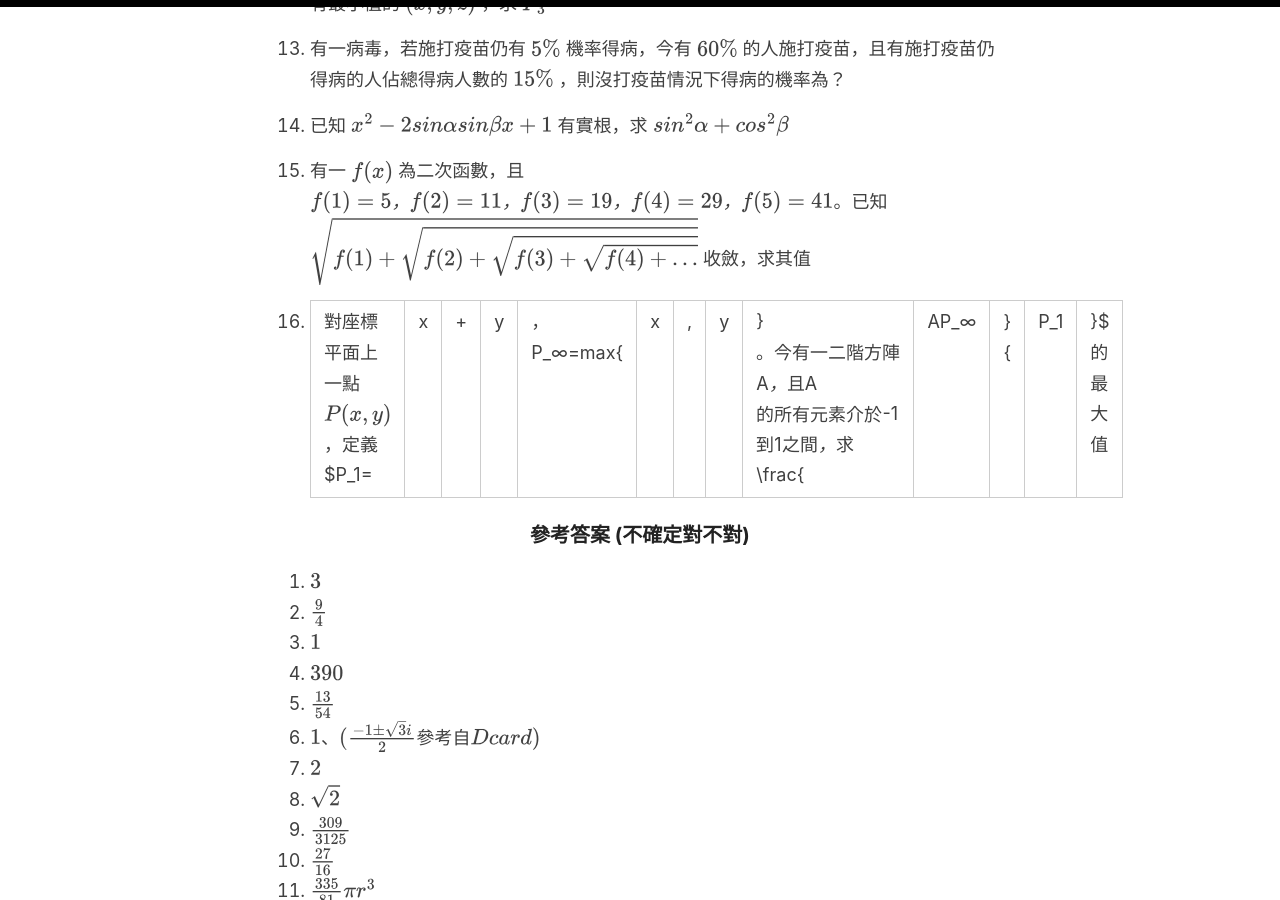
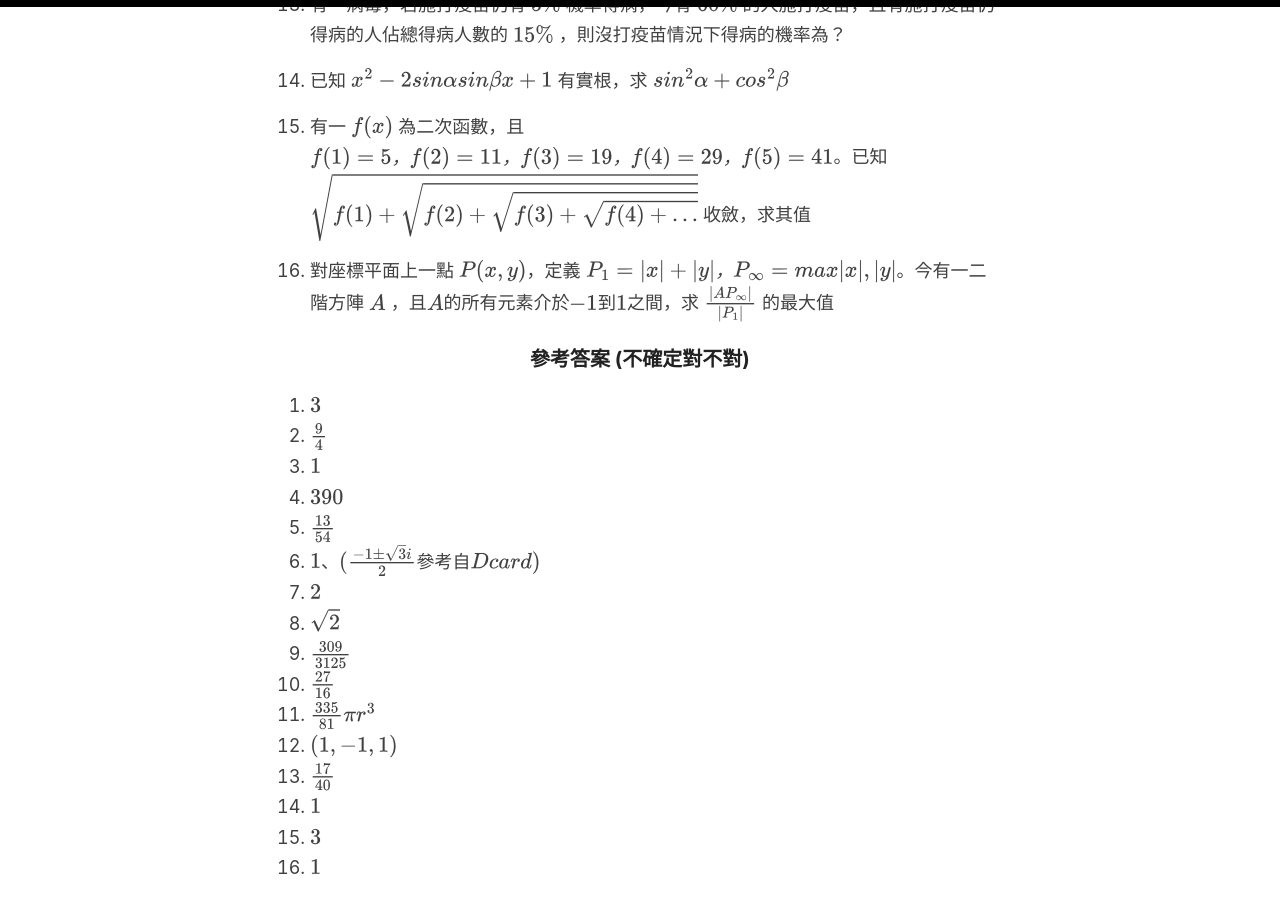
Before and after one commit to QWERTYPIG/QWERTYPIG.github.io, a Jekyll site: the page built from _posts/2026-08-23-2024_EECS_Math.md, in a window 1280 px wide and 900 px high, scrolled down 1561 px. Built offline with Jekyll 4.4.1, drawn with Linux system fonts in a browser that asks for light colours; some of the changed text lies outside the part shown.

Commit message:
fix: change incorrect markdown usage

```diff
--- a/_posts/2026-08-23-2024_EECS_Math.md
+++ b/_posts/2026-08-23-2024_EECS_Math.md
@@ -13,7 +13,7 @@ categories: [math, NTU, EECS, CSIE]
 
 2. $x,y$ 為實數，求 $2x^2+y^2+(2x+y-3)^2$ 的最小值
 
-3. 已知函數 $f(x)$ 在其定義域裡皆可微分，且對定義域裡的任意 $x,y$ ，滿足$|f(y)-f(x)|\leq|y-x|$ ，求 $|f^\prime(x)|$ 的最大值
+3. 已知函數 $f(x)$ 在其定義域裡皆可微分，且對定義域裡的任意 $x,y$ ，滿足$\|f(y)-f(x)\|\leq\|y-x\|$ ，求 $\|f^\prime(x)\|$ 的最大值
 
 4. 從$1～40$ 取兩相異數 $a,b$ 構成分數使得 $\frac{b}{a}<1$ ，求所有可能分數總合
 
@@ -46,7 +46,7 @@ categories: [math, NTU, EECS, CSIE]
 
 15. 有一 $f(x)$ 為二次函數，且 $f(1)=5，f(2)=11，f(3)=19，f(4)=29，f(5)=41$。已知 $\sqrt{f(1)+\sqrt{f(2)+\sqrt{f(3)+\sqrt{f(4)+...}}}}$ 收斂，求其值
 
-16. 對座標平面上一點 $P(x,y)$，定義 $P_1=|x|+|y|，P_∞=max\{|x|,|y|\}$。今有一二階方陣 $A$ ，且$A$的所有元素介於$-1$到$1$之間，求 $\frac{|AP_∞|}{|P_1|}$ 的最大值
+16. 對座標平面上一點 $P(x,y)$，定義 $P_1=\|x\|+\|y\|，P_∞=max\{\|x\|,\|y\|\}$。今有一二階方陣 $A$ ，且$A$的所有元素介於$-1$到$1$之間，求 $\frac{\|AP_∞\|}{\|P_1\|}$ 的最大值
 
 ### 參考答案 (不確定對不對)
 1. $3$
```
